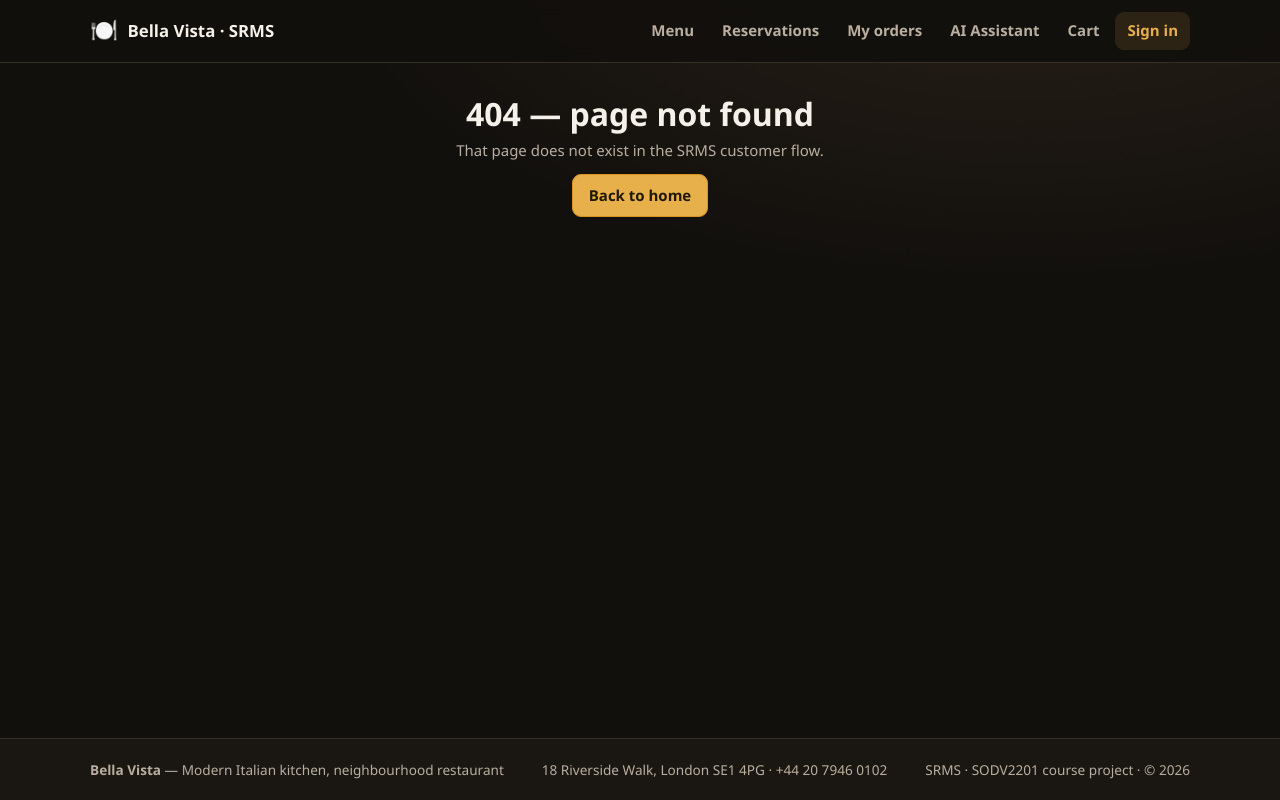
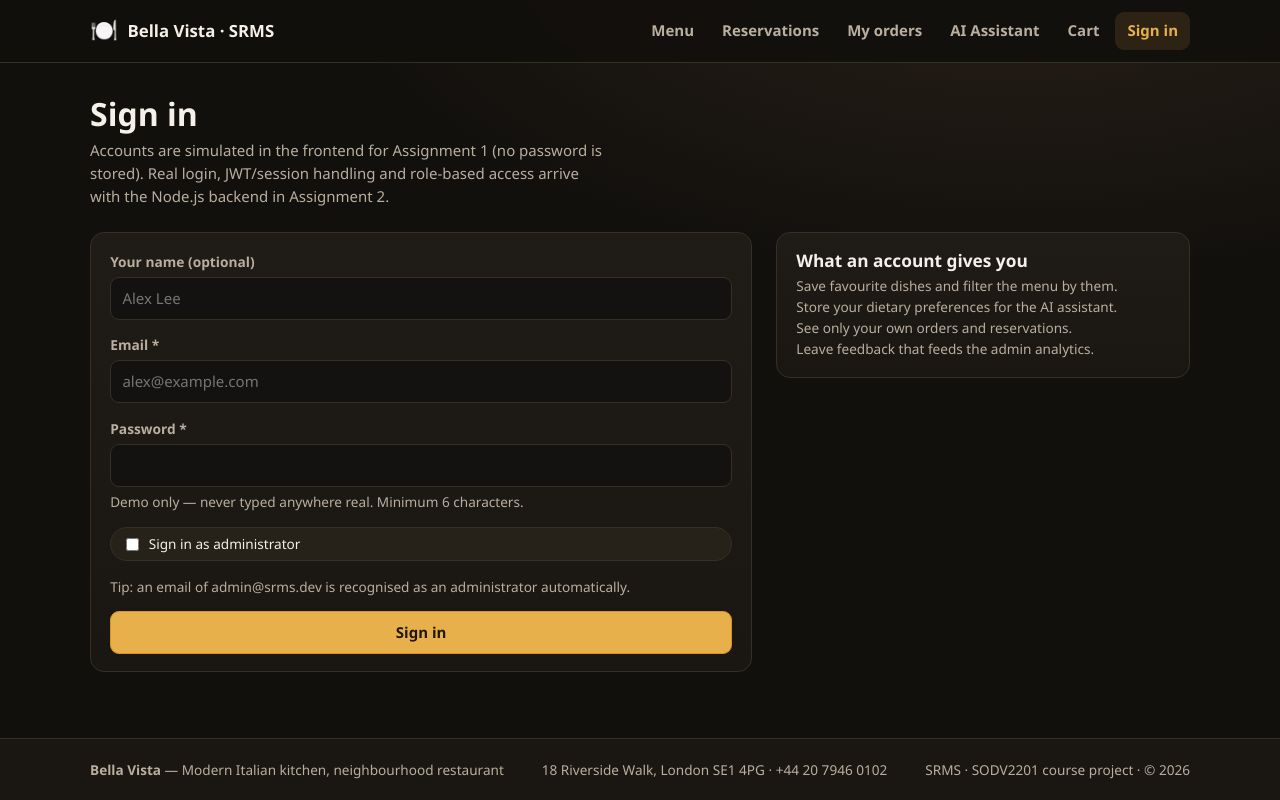
Before and after one commit to fiefdx/SRMS, a React (Vite) app in the folder client/: page /account in a window 1280 px wide. Built offline with nearby package versions, Linux system fonts and the light colour scheme.

Commit message:
feat(account): simulated sign-in, dietary preferences, favourites, activity list and /account route

```diff
--- a/client/src/App.jsx
+++ b/client/src/App.jsx
@@ -1,5 +1,6 @@
 import { Routes, Route } from 'react-router-dom';
 import Home from './pages/Home';
+import Account from './pages/Account';
 import Menu from './pages/Menu';
 import Cart from './pages/Cart';
 import Checkout from './pages/Checkout';
@@ -17,6 +18,7 @@ export default function App() {
   return (
     <Routes>
       <Route path="/" element={<Home />} />
+      <Route path="/account" element={<Account />} />
       <Route path="/menu" element={<Menu />} />
       <Route path="/cart" element={<Cart />} />
       <Route path="/checkout" element={<Checkout />} />
--- /dev/null
+++ b/client/src/pages/Account.jsx
@@ -0,0 +1,226 @@
+import { useMemo, useState } from 'react';
+import { Link } from 'react-router-dom';
+import { useApp } from '../hooks/useApp';
+import FormField from '../components/FormField';
+import StatusBadge from '../components/StatusBadge';
+import { DIETARY_TAGS } from '../data/menuData';
+import { formatDate, formatMoney, isValidEmail } from '../utils/helpers';
+
+export default function Account() {
+  const {
+    user,
+    signIn,
+    signOut,
+    notify,
+    preferences,
+    setDietaryPreferences,
+    menuItems,
+    orders,
+    reservations,
+  } = useApp();
+
+  const [form, setForm] = useState({ name: '', email: '', password: '', asAdmin: false });
+  const [errors, setErrors] = useState({});
+
+  const myOrders = useMemo(
+    () => (user ? orders.filter((o) => o.email === user.email) : []),
+    [orders, user],
+  );
+  const myReservations = useMemo(
+    () => (user ? reservations.filter((r) => r.email === user.email) : []),
+    [reservations, user],
+  );
+  const favourites = useMemo(
+    () => menuItems.filter((item) => preferences.favouriteIds.includes(item.id)),
+    [menuItems, preferences.favouriteIds],
+  );
+
+  const handleChange = (id, value) => {
+    setForm((prev) => ({ ...prev, [id]: value }));
+    setErrors((prev) => (prev[id] ? { ...prev, [id]: undefined } : prev));
+  };
+
+  const handleSubmit = (event) => {
+    event.preventDefault();
+    const next = {};
+    if (!isValidEmail(form.email)) next.email = 'Enter a valid email address.';
+    if (form.password.length < 6) next.password = 'Password must be at least 6 characters.';
+    setErrors(next);
+    if (Object.keys(next).length > 0) return;
+
+    const account = signIn({ name: form.name.trim(), email: form.email.trim() }, form.asAdmin);
+    notify(`Signed in as ${account.name} (${account.role}).`);
+  };
+
+  const togglePreference = (tagId) => {
+    const next = preferences.dietary.includes(tagId)
+      ? preferences.dietary.filter((t) => t !== tagId)
+      : [...preferences.dietary, tagId];
+    setDietaryPreferences(next);
+  };
+
+  /* ------------------------------------------------ sign in (not authenticated) */
+  if (!user) {
+    return (
+      <div className="container page">
+        <div className="page-header">
+          <div>
+            <h1>Sign in</h1>
+            <p>
+              Accounts are simulated in the frontend for Assignment 1 (no password is stored). Real
+              login, JWT/session handling and role-based access arrive with the Node.js backend in
+              Assignment 2.
+            </p>
+          </div>
+        </div>
+
+        <div className="split">
+          <form className="card form" onSubmit={handleSubmit} noValidate>
+            <FormField id="name" label="Your name (optional)" value={form.name} onChange={handleChange} placeholder="Alex Lee" />
+            <FormField id="email" label="Email" type="email" value={form.email} onChange={handleChange} error={errors.email} required placeholder="alex@example.com" />
+            <FormField
+              id="password"
+              label="Password"
+              type="password"
+              value={form.password}
+              onChange={handleChange}
+              error={errors.password}
+              required
+              hint="Demo only — never typed anywhere real. Minimum 6 characters."
+            />
+
+            <label className={`checkbox${form.asAdmin ? ' checked' : ''}`}>
+              <input type="checkbox" checked={form.asAdmin} onChange={(e) => handleChange('asAdmin', e.target.checked)} />
+              Sign in as administrator
+            </label>
+            <span className="small muted">
+              Tip: an email of admin@srms.dev is recognised as an administrator automatically.
+            </span>
+
+            <button className="btn primary" type="submit">
+              Sign in
+            </button>
+          </form>
+
+          <aside className="card">
+            <h3>What an account gives you</h3>
+            <ul className="small muted">
+              <li>Save favourite dishes and filter the menu by them.</li>
+              <li>Store your dietary preferences for the AI assistant.</li>
+              <li>See only your own orders and reservations.</li>
+              <li>Leave feedback that feeds the admin analytics.</li>
+            </ul>
+          </aside>
+        </div>
+      </div>
+    );
+  }
+
+  /* --------------------------------------------------- profile (authenticated) */
+  return (
+    <div className="container page">
+      <div className="page-header">
+        <div>
+          <h1>{user.name}</h1>
+          <p>
+            {user.email} · role: {user.role}
+            {user.role === 'admin' && (
+              <>
+                {' '}· <Link to="/admin">open the admin dashboard</Link>
+              </>
+            )}
+          </p>
+        </div>
+        <button className="btn small ghost" onClick={signOut}>
+          Sign out
+        </button>
+      </div>
+
+      <div className="split">
+        <section className="card">
+          <h3>Dietary preferences</h3>
+          <p className="small muted">
+            Used by the AI assistant when it recommends dishes, and a good starting point for menu
+            filters.
+          </p>
+          <div className="checkbox-group">
+            {DIETARY_TAGS.map((tag) => (
+              <label
+                key={tag.id}
+                className={`checkbox${preferences.dietary.includes(tag.id) ? ' checked' : ''}`}
+              >
+                <input type="checkbox" checked={preferences.dietary.includes(tag.id)} onChange={() => togglePreference(tag.id)} />
+                {tag.label}
+              </label>
+            ))}
+          </div>
+
+          <h3 style={{ marginTop: '1.2rem' }}>Favourite dishes ({favourites.length})</h3>
+          {favourites.length === 0 ? (
+            <p className="small muted">
+              Tap “☆ Save” on any menu card to keep it here. <Link to="/menu">Go to the menu</Link>
+            </p>
+          ) : (
+            <ul className="small muted">
+              {favourites.map((item) => (
+                <li key={item.id}>
+                  {item.emoji} {item.name} — {formatMoney(item.price)}
+                </li>
+              ))}
+            </ul>
+          )}
+        </section>
+
+        <section className="card">
+          <h3>Recent activity</h3>
+          <p className="small muted">
+            {myOrders.length} order(s) · {myReservations.length} reservation(s)
+          </p>
+
+          <div className="table-wrap">
+            <table className="data">
+              <thead>
+                <tr>
+                  <th>Order</th>
+                  <th>Date</th>
+                  <th>Status</th>
+                  <th className="right">Total</th>
+                </tr>
+              </thead>
+              <tbody>
+                {myOrders.slice(0, 5).map((order) => (
+                  <tr key={order.id}>
+                    <td>
+                      <Link to={`/order/${order.id}`}>{order.id}</Link>
+                    </td>
+                    <td>{formatDate(order.createdAt)}</td>
+                    <td>
+                      <StatusBadge status={order.status} />
+                    </td>
+                    <td className="right">{formatMoney(order.total)}</td>
+                  </tr>
+                ))}
+                {myOrders.length === 0 && (
+                  <tr>
+                    <td colSpan={4} className="muted">
+                      No orders yet.
+                    </td>
+                  </tr>
+                )}
+              </tbody>
+            </table>
+          </div>
+
+          <div className="btn-row" style={{ marginTop: '1rem' }}>
+            <Link className="btn small" to="/orders">
+              All orders
+            </Link>
+            <Link className="btn small" to="/reservations">
+              My reservations
+            </Link>
+          </div>
+        </section>
+      </div>
+    </div>
+  );
+}
```
